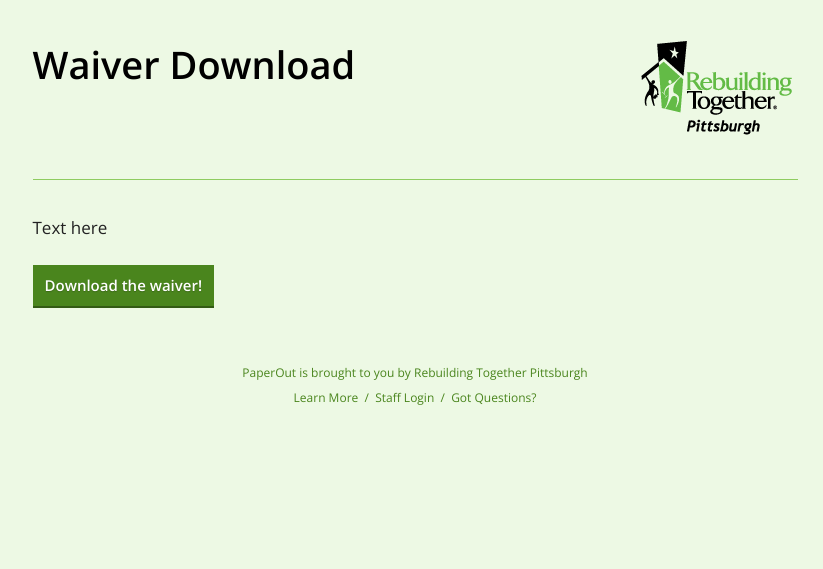
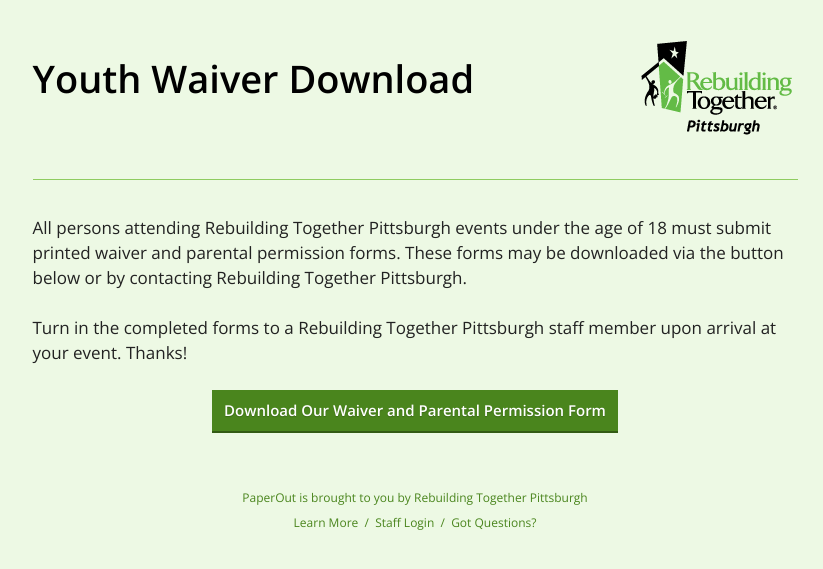
Before and after one commit to mcipperly/rt.trkr8r.com, a PHP site: page /under-18.php in a window 1280 px wide. Shown: the top 569 px of the page, without its empty margins (225-1048 px from the left). Run offline with PHP 8.4, Linux system fonts and the light colour scheme; some libraries are stand-ins or nearby versions.

Commit message:
Age Form Update
- Updated the language on the Under 18 page
- Removed the button from the homepage as this redirect will now happen
on the module level
- Updated various styling

```diff
--- a/assets/css/3-modules/_buttons.scss
+++ b/assets/css/3-modules/_buttons.scss
@@ -24,9 +24,6 @@ input[type="button"] {
     background: $primary-color !important;
     border-radius: 0 !important;
 
-    &.btn-small {
-        @include font-size(1.2);
-    }
 }
 .ui-datepicker .ui-datepicker-buttonpane button:hover,
 .btn:hover,
--- a/assets/css/4-pages/_user-pages.scss
+++ b/assets/css/4-pages/_user-pages.scss
@@ -18,7 +18,8 @@
         padding-bottom: 0;
         margin: 0 auto;
         text-align: center;
-        margin-top: 28px !important
+        margin-top: 28px !important;
+        line-height: 1.1;
     }
 
     .sml-logo {
--- a/index.php
+++ b/index.php
@@ -57,10 +57,6 @@ setTimeout(function() {
         <a href="#">
             <button onclick="getEmail()"><?php if(isset($_SESSION['mode'])) { print('Check In'); } else { print('Pre-register'); } ?></button>
         </a>
-
-
-        <h2>Are You Under 18?</h2>
-        <p><a href="under-18.php"><button class="btn-small">Click Here</button></a></p>
     </div>
 </div>
 
--- a/under-18.php
+++ b/under-18.php
@@ -10,13 +10,13 @@ include('includes/header.php');
         </div>
 
         <div class="eight cols">
-            <h1>Waiver Download</h1>
+            <h1>Youth Waiver Download</h1>
         </div>
     </div>
 
     <div class="hidden-phone">
         <div class="eight cols">
-            <h1 class="left">Waiver Download</h1>
+            <h1 class="left">Youth Waiver Download</h1>
         </div>
 
         <div class="four cols">
@@ -26,8 +26,10 @@ include('includes/header.php');
 </div>
 
 <div class="row">
-<p>Text here</p>
-<p><a href="RTP_WaiverForUnder18.pdf"><button>Download the waiver!</button></a></p>
+<p>All persons attending Rebuilding Together Pittsburgh events under the age of 18 must submit printed waiver and parental permission forms. These forms may be downloaded via the button below or by contacting Rebuilding Together Pittsburgh.</p>
+
+<p>Turn in the completed forms to a Rebuilding Together Pittsburgh staff member upon arrival at your event. Thanks!</p>
+<p class="center"><a href="RTP_WaiverForUnder18.pdf"><button>Download Our Waiver and Parental Permission Form</button></a></p>
 </div>
 
 <?php include ( 'includes/footer.php'); ?>
```
Also changed, not shown: assets/css/global-style.css, assets/css/user-facing-style.css.
